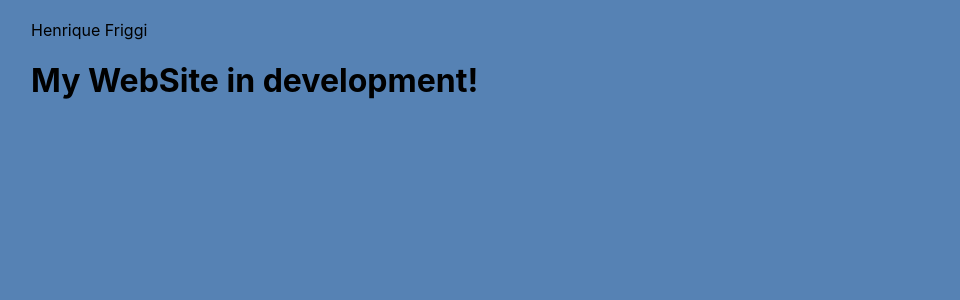
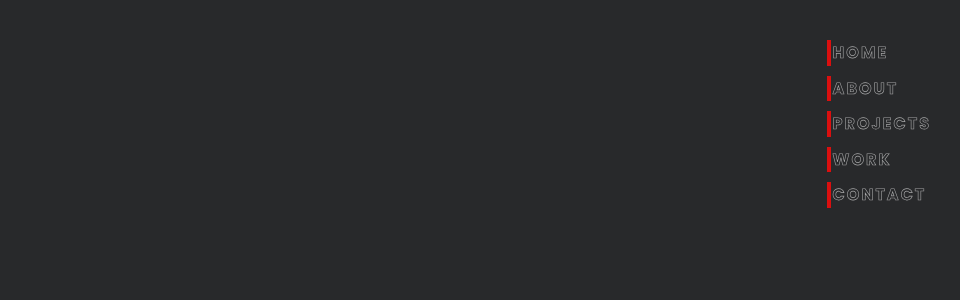
Before and after one commit to Hfriggi/websiteNextJS, a Next.js app: page / in a window 1280 px wide. Shown: the top 300 px of the page, without its empty margins (269-1229 px from the left). Built offline with nearby package versions, Linux system fonts and the light colour scheme.

Commit message:
Red menu

```diff
--- a/pages/index.js
+++ b/pages/index.js
@@ -1,20 +1,33 @@
+import { Html } from 'next/document'
 import Head from 'next/head'
 
 function Home(){
     return (
     <div>
-        <Head>
-            <meta charSet='utf-8' />
-            <meta name="description" content="Site-portifólio em desenvolvimento"/>
-            <meta name="author" content="Henrique Friggi"/>
-            <meta name="viewport" content="initial-scale=1.0, width=device-width" />
-            <title> Henrque Friggi WebSite</title>
-        </Head>
-        Henrique Friggi
-        <h1>
-        My WebSite  in development!
-        </h1>
-    </div>)
-}
+    <head>
+        <meta charSet='UTF-8'></meta>
+        <title>HenriqueFriggi</title>
+    </head>
+    <body>
+        <ul>
+            <li>
+                <a href='#' data-text='&nbsp;Home'>&nbsp;Home</a>
+            </li>
+            <li>
+                <a href='#' data-text='&nbsp;About'>&nbsp;About</a>
+            </li>
+            <li>
+                <a href='#' data-text='&nbsp;Projects'>&nbsp;Projects</a>
+            </li>
+            <li>
+                <a href='#' data-text='&nbsp;Work'>&nbsp;Work</a>
+            </li>
+            <li>
+                <a href='#' data-text='&nbsp;Contact'>&nbsp;Contact</a>
+            </li>
+        </ul>
+    </body>
+    </div>
+)}
 
 export default Home
--- a/styles/styles.css
+++ b/styles/styles.css
@@ -1,8 +1,60 @@
+@import url('https://fonts.googleapis.com/css2?family=Poppins:wght@700&display=swap');
+*
+{
+  margin: 0;
+  padding: 0;
+  box-sizing: border-box;
+  font-family: Poppins, sans-serif;
+}
 body {
-    font-family: 'SF Pro Text', 'SF Pro Icons', 'Helvetica Neue', 'Helvetica',
-      'Arial', sans-serif;
-    padding: 20px 20px 60px;
-    max-width: 680px;
-    margin: 0 auto;
-    background-color: rgb(86, 130, 180);
-  }
+  font-family: 'SF Pro Text', 'SF Pro Icons', 'Helvetica Neue', 'Helvetica',
+    'Arial', sans-serif;
+  padding: 20px 20px 60px;
+  max-width: 1200px;
+  margin: 0 auto;
+  background-color: #28292b;
+
+  display: flex;
+  justify-content:right;
+  align-items:center;
+}
+ul
+{
+  position: relative;
+  display: flex;
+  flex-direction: column;
+  gap: 10px;
+}
+ul li
+{
+  position: relative;
+  list-style: none;
+}
+ul li a
+{
+  position: relative;
+  font-size: 1em;
+  text-decoration:none;
+  line-height: 1.6em;
+  letter-spacing: 2px;
+  text-transform: uppercase;
+  color: transparent;
+  -webkit-text-stroke: 0.6px rgba(255, 255, 255, 0.596);
+}
+ul li a::before
+{
+   content: attr(data-text);
+   position: absolute;
+   color: rgb(219, 15, 15);
+   width: 0;
+   overflow: hidden;
+   transition: 1s;
+   border-right: 4px solid rgb(219, 15, 15);
+
+}
+ul li a:hover::before
+{
+  width: 100%;
+  -webkit-text-stroke: 1px rgb(219, 15, 15);
+  filter: drop-shadow(0 0 35px)
+}
```
